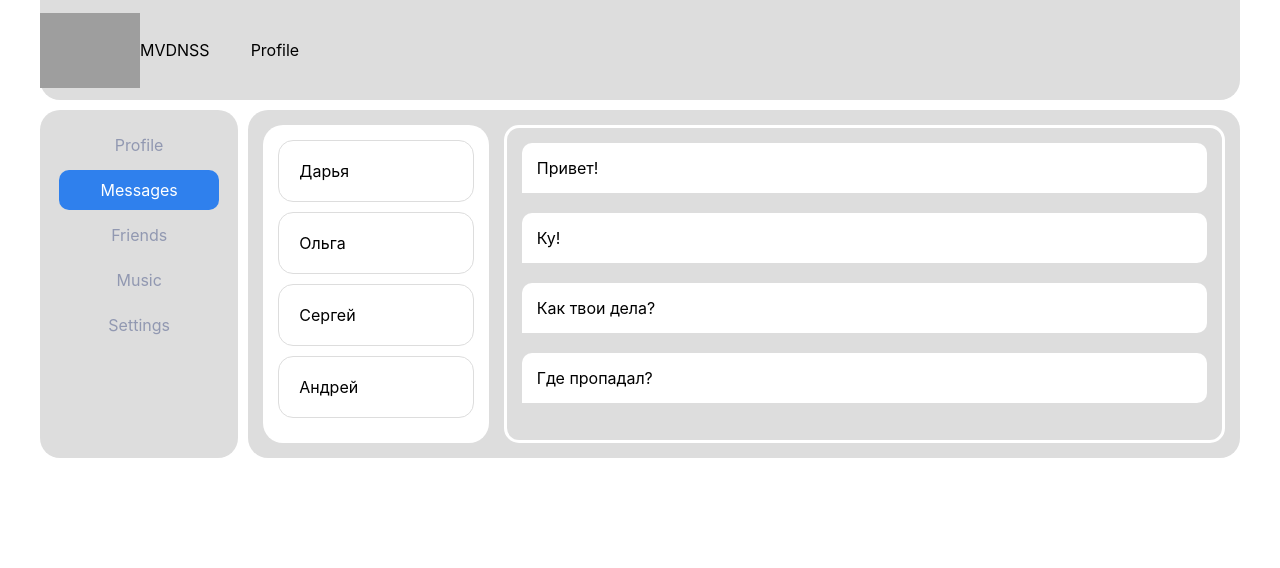
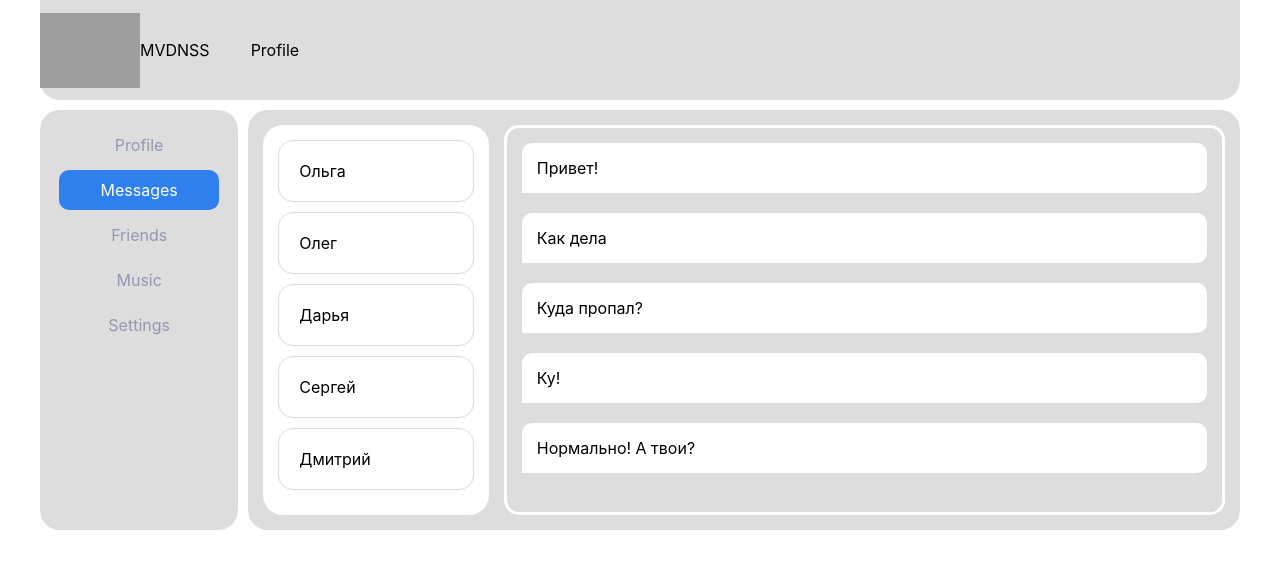
Before and after one commit to MVDNS/practiceReact, a React (Create React App) app: page /dialogs in a window 1280 px wide. Shown: the top 568 px of the page. Built offline with nearby package versions, Linux system fonts and the light colour scheme; grey boxes are pictures that could not be loaded.

Commit message:
refactoring

```diff
--- a/src/conponents/Dialogs/Dialogs.jsx
+++ b/src/conponents/Dialogs/Dialogs.jsx
@@ -3,28 +3,34 @@ import Dialog from './Dialog/Dialog';
 import Message from './Message/Message';
 import s from './Dialogs.module.css';
 
+let dialogs = [
+	{id: 1, name: "Ольга"},
+	{id: 2, name: "Олег"},
+	{id: 3, name: "Дарья"},
+	{id: 4, name: "Сергей"},
+	{id: 5, name: "Дмитрий"},
+]
+
+let messages = [
+	{id: 1, message: 'Привет!'},
+	{id: 1, message: 'Как дела'},
+	{id: 1, message: 'Куда пропал?'},
+	{id: 1, message: 'Ку!'},
+	{id: 1, message: 'Нормально! А твои?'},
+]
+
+
+let dialogElement = dialogs.map( d => <div className={s.dialog}><Dialog id={d.id} name={d.name} /></div>)
+let messageElement = messages.map( m => <Message message={m.message} />)
+
 function Dialogs() {
 	return (
 			<div className={s.dialogs}>
 				<div className={s.allDialogs}>
-					<div className={s.dialog}>
-					<Dialog id='1' name='Дарья' />
-					</div>
-					<div className={s.dialog}>
-					<Dialog id='2' name='Ольга' />
-					</div>
-					<div className={s.dialog}>
-					<Dialog id='3' name='Сергей' />
-					</div>
-					<div className={s.dialog}>
-					<Dialog id='4' name='Андрей' />
-					</div>
+					{ dialogElement }
 				</div>
 				<div className={s.allMessages}>
-					<Message message='Привет!' />
-					<Message message='Ку!' />
-					<Message message='Как твои дела?' />
-					<Message message='Где пропадал?' />
+					{ messageElement }
 				</div>
 			</div>
 	)
--- a/src/conponents/Profile/AllPosts/AllPosts.jsx
+++ b/src/conponents/Profile/AllPosts/AllPosts.jsx
@@ -3,13 +3,19 @@ import CreatePost from './CreatePost/CreatePost';
 
 import s from './AllPosts.module.css';
 
+let posts = [
+	{id: 1, message: 'this is first post', likesCount: 1},
+	{id: 1, message: 'this is second post', likesCount: 5},
+	{id: 1, message: 'this is third post', likesCount: 8},
+]
+
+let postElement = posts.map( p => <Post message={p.message}  like={p.likesCount}/>)
 
 function AllPosts() {
 	return (
 		<div className={s.allPosts}>
 				<CreatePost />
-				<Post message = 'this is one post' like='12'/>
-				<Post message = 'this is two post' like='5'/>
+				{ postElement }
 		</div>
 	)
 }
--- a/src/conponents/Profile/AllPosts/Post/Post.jsx
+++ b/src/conponents/Profile/AllPosts/Post/Post.jsx
@@ -1,6 +1,7 @@
 import s from './Post.module.css';
 
 function Post(props) {
+
 	return (
 		<div className={s.post}>
 			<div className={s.avatar}>
```
